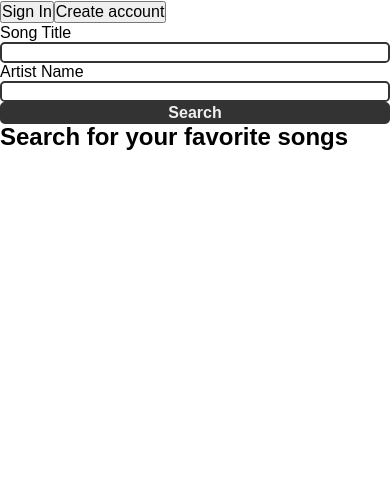
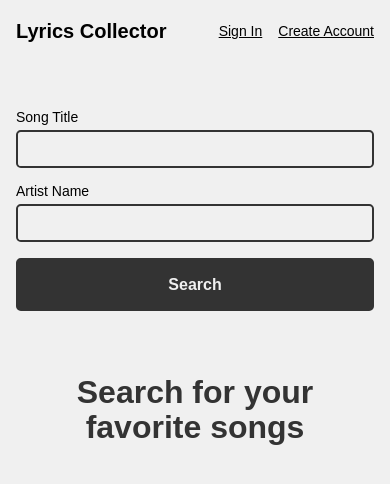
Before and after one commit to denisesantosdev/lyrics-collector, a React (Vite) app: page / in a window 390 px wide. Shown: the top 484 px of the page. Built offline with nearby package versions, Linux system fonts and the light colour scheme; no server answers.

Commit message:
style mobile logged out view

```diff
--- a/src/components/Btn/Btn.jsx
+++ b/src/components/Btn/Btn.jsx
@@ -11,6 +11,7 @@ const StyledBtn = styled.button`
     font-weight: bold;
     border-radius: .3rem;
     transition: all .3s ease;
+    padding: ${props=>props.theme.padding.large};
 
     &:hover, &:focus {
       transform: scale(1.1,1.1)
@@ -18,11 +19,10 @@ const StyledBtn = styled.button`
 `;
 
 const Btn = (props) => {
- // console.log(props);
+
   return (
     <StyledBtn
-      $primary={props.isPrimary}
-      onClick={() => props.handleOnClick()}>
+      $primary={props.isPrimary}>
       {props.btnText}
     </StyledBtn>
   );
--- /dev/null
+++ b/src/components/Header/Header.jsx
@@ -0,0 +1,22 @@
+import React from "react";
+import Nav from "../Nav/Nav";
+import styled from "styled-components";
+import Logo from "../Logo/Logo";
+
+const StyledHeader = styled.header`
+    display: flex;
+    justify-content: space-between;
+    place-items: center;
+    padding: 1rem;
+`;
+
+const Header = () => {
+  return (
+    <StyledHeader>
+      <Logo />
+      <Nav />
+    </StyledHeader>
+  );
+};
+
+export default Header;
--- a/src/components/Input/Input.jsx
+++ b/src/components/Input/Input.jsx
@@ -5,9 +5,17 @@ const StyledInput = styled.div`
   display: flex;
   flex-direction: column;
 
+  label {
+    margin-bottom: .3rem;
+    font-size: ${props=>props.theme.fontSizes.small};
+  }
+
   input {
     border: 2px solid ${(props) => props.theme.colors.border};
     border-radius: .3rem;
+    background-color: inherit;
+    padding: ${props=>props.theme.padding.small};
+
   }
 `
 
--- /dev/null
+++ b/src/components/Link/Link.jsx
@@ -0,0 +1,9 @@
+import React from 'react'
+
+const Link = (props) => {
+  return (
+    <a href='#'>{props.linkText}</a>
+  )
+}
+
+export default Link
--- /dev/null
+++ b/src/components/Logo/Logo.jsx
@@ -0,0 +1,15 @@
+import React from 'react'
+import styled from 'styled-components'
+
+const StyledLogo = styled.p`
+    font-weight: bold;
+    font-size: ${props=>props.theme.fontSizes.large};
+`
+
+const Logo = () => {
+  return (
+    <StyledLogo>Lyrics Collector</StyledLogo>
+  )
+}
+
+export default Logo
--- /dev/null
+++ b/src/components/Nav/Nav.jsx
@@ -0,0 +1,25 @@
+import React from "react";
+import Link from "../Link/Link";
+import styled from "styled-components";
+
+const StyledNav = styled.ul`
+    display: flex;
+    gap: 1rem;
+    list-style-type: none;
+    font-size: ${props=>props.theme.fontSizes.small};
+`;
+
+const Nav = () => {
+  return (
+    <StyledNav>
+      <li>
+        <Link linkText="Sign In" />
+      </li>
+      <li>
+        <Link linkText="Create Account" />
+      </li>
+    </StyledNav>
+  );
+};
+
+export default Nav;
--- a/src/components/SearchForm/SearchForm.jsx
+++ b/src/components/SearchForm/SearchForm.jsx
@@ -8,6 +8,8 @@ import styled from "styled-components";
 
 const StyledForm = styled.form`
   display: grid;
+  gap: 1rem;
+  padding: 1rem;
 `
 
 const SearchForm = () => {
--- a/src/components/SongLyrics/SongLyrics.jsx
+++ b/src/components/SongLyrics/SongLyrics.jsx
@@ -1,9 +1,45 @@
 import React, { useContext, useEffect, useState } from "react";
 import { lyricsDataContext } from "../../context/LyricsDataContext";
 import useDatabase from "../../customHooks/useDatabase";
+import styled from "styled-components";
+import useAuth from "../../customHooks/useAuth";
+
+const StyledLyrics = styled.div`
+  color: ${(props) => props.theme.colors.text};
+  text-align: center;
+  padding: 1rem;
+`;
+
+const StyledLyricsHeader = styled.header`
+  display: grid;
+  gap: 1rem;
+  margin-bottom: 2.5rem;
+
+  img {
+    margin-bottom: 1rem;
+    border-radius: .3rem;
+  }
+
+  div{
+    display: flex;
+    gap: 1rem;
+    justify-self: center;
+  }
+
+  h1 {
+    font-size: ${(props) => props.theme.fontSizes.xLarge};
+  }
+
+  h2 {
+    font-size: ${(props) => props.theme.fontSizes.large};
+
+  }
+`;
 
 const SongLyrics = () => {
   const { lyricsData } = useContext(lyricsDataContext);
+  const { authCheckAuthState, isUserLoggedIn } = useAuth();
+  //console.log(lyricsData);
 
   const {
     saveLyricsToDB,
@@ -14,14 +50,18 @@ const SongLyrics = () => {
   } = useDatabase();
 
   useEffect(() => {
+    authCheckAuthState();
+
+    if (lyricsData && isUserLoggedIn) {
       checkIfItemExistsInDB("albumImageUrl", lyricsData.albumImage);
+    }
   }, [isDbAltered]);
 
   return (
-    <div>
-      <div>
+    <StyledLyrics>
       {lyricsData ? (
         <div>
+          <StyledLyricsHeader>
             <img
               src={lyricsData.albumImage}
               alt=""
@@ -38,13 +78,13 @@ const SongLyrics = () => {
               )}
             </div>
             <h2>{lyricsData.artistName}</h2>
+          </StyledLyricsHeader>
           <p style={{ whiteSpace: "pre-wrap" }}>{lyricsData.lyrics}</p>
         </div>
       ) : (
-          <h1>Loading...</h1>
+        <h1>Search for your favorite songs</h1>
       )}
-      </div>
-    </div>
+    </StyledLyrics>
   );
 };
 
--- a/src/customHooks/useAuth.jsx
+++ b/src/customHooks/useAuth.jsx
@@ -104,6 +104,7 @@ function useAuth() {
     authSignInWithGoogle,
     authSignOut,
     authCheckAuthState,
+    isUserLoggedIn
   };
 }
 
--- a/src/pages/Home.jsx
+++ b/src/pages/Home.jsx
@@ -1,33 +1,32 @@
 import React, { useContext, useEffect, useState } from "react";
 import { lyricsDataContext } from "../context/LyricsDataContext";
-import SavedLyrics from "../components/SavedLyrics/SavedLyrics"
+import SavedLyrics from "../components/SavedLyrics/SavedLyrics";
 import SongLyrics from "../components/SongLyrics/SongLyrics";
-import SignOutBtn from "../components/SignOutBtn/SignOutBtn"
+import SignOutBtn from "../components/SignOutBtn/SignOutBtn";
 import SearchForm from "../components/SearchForm/SearchForm";
+import Nav from "../components/Nav/Nav";
+import Header from "../components/Header/Header";
+import styled from "styled-components";
 
-const Home = ({isUserLoggedIn}) => {
-  const { lyricsData, setLyricsData } = useContext(lyricsDataContext);
+const StyledHome = styled.div`
+  display: grid;
+  gap: 2rem;
+`;
 
-   return (
-    <>
-      <header>
-      {isUserLoggedIn ? (
-        <SignOutBtn/>
-      ) : (
-        <div>
-          <button>Sign In</button>
-          <button>Create account</button>
-        </div>
-      )}
-    </header>
-      <section>
-        <SearchForm/>
+const Home = ({ isUserLoggedIn }) => {
+  return (
+    <StyledHome>
+      {/* <header>
+        <p>Lyrics Collector</p>
+        {isUserLoggedIn ? <SignOutBtn /> : <Nav />}
+      </header> */}
 
-        {lyricsData ? <SongLyrics /> : <h1>Search for your favorite songs</h1>}
-      </section>
+      <Header />
+      <SearchForm />
+      <SongLyrics />
 
-      {isUserLoggedIn && <SavedLyrics isUserLoggedIn={isUserLoggedIn}/>}
-    </>
+      {isUserLoggedIn && <SavedLyrics isUserLoggedIn={isUserLoggedIn} />}
+    </StyledHome>
   );
 };
 
--- a/src/theme/GlobalStyle.js
+++ b/src/theme/GlobalStyle.js
@@ -4,7 +4,7 @@ import { baseTheme } from "./themes";
 const GlobalStyle = createGlobalStyle`
   body {
     font-family: ${(props) => props.theme.fonts.body};
-    background-color: ${(props) => props.theme.colors.background};
+    background-color: ${(props) => props.theme.colors.primary};
     overflow-x: hidden;
   }
 
--- a/src/theme/themes.js
+++ b/src/theme/themes.js
@@ -7,7 +7,7 @@ const baseTheme = {
     small: "0.875rem", // Small font size
     medium: "1rem", // Medium font size (default)
     large: "1.25rem", // Large font size
-    xLarge: "1.5rem", // Extra-large font size
+    xLarge: "2rem", // Extra-large font size
   },
   lineHeights: {
     small: "1.2", // Line height for small font size
@@ -20,6 +20,11 @@ const baseTheme = {
     medium: "1rem", // Medium spacing
     large: "2rem", // Large spacing
   },
+  padding: {
+    small: "0.5rem 1rem", // 0.5rem top and bottom, 1rem left and right
+
+    large: "1rem 2rem", // 1rem top and bottom, 2rem left and right
+  },
 };
 
 const lightTheme = {
@@ -27,11 +32,12 @@ const lightTheme = {
   colors: {
     primary: "#f0f0f0", // Light gray for background
     secondary: "#ffffff",
+    background: "#333333",
     text: "#333333", // Dark gray for text
     error: "#f28b82", // Pastel red for error state
     warning: "#ffad47", // Pastel orange for warning state
     success: "#a0d99b", // Pastel green for success state
-    accent: "#8ecae6", // Soft pastel blue for accent color
+    //accent: "#8ecae6", // Soft pastel blue for accent color
     accent: "#333333",
     border: "#333333",
   },
```
Lines whose indentation alone changed are shown as unchanged.
